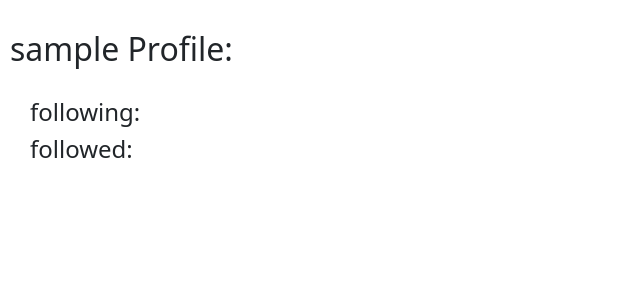
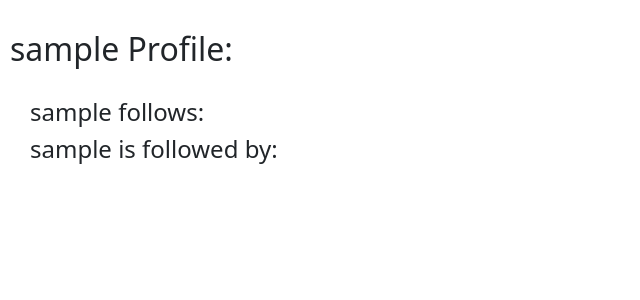
Before and after one commit to Krzys01k/BD2021-gamedb-neo4j, a Flask app: a page that uses FlaskApp/Templates/user_details.html in a window 1280 px wide. Shown: the part 56-356 px from the top of the page, without its empty margins (0-640 px from the left). Run offline with Flask 2, Linux system fonts and the light colour scheme; data that the repository does not hold is empty.

Commit message:
poprawka stylu profilu

```diff
--- a/FlaskApp/Templates/user_details.html
+++ b/FlaskApp/Templates/user_details.html
@@ -2,13 +2,13 @@
 
 {%block content%}
 {% if name == user_name%}
-<h1>Your profile:</h1>
+<h2 style="margin: 10px">Your profile:</h2>
+{% else %}
+<h2 style="margin: 10px"> {{user_name}} Profile:</h2>
 {% endif %}
-<h2 style="margin-left:10px"> {{user_name}} Profile:</h2>
-
-<div style="margin:30px; width:200px; ">
-    <h4>following:</h4>
-        <div class="scrollspy-example" style="max-height:300px; overflow-y: scroll; overflow-x:hidden">
+<div style="margin:30px; width:250px; ">
+    <h4>{{user_name}} follows:</h4>
+        <div class="scrollspy-example" style="max-height:300px; overflow-y: scroll; overflow-x:hidden; width:150px;">
             {% for f in following %}
             <div class="container" style="margin:10px" >
                 <a class="btn btn-dark" href="\users\{{f}}" style="width:100px;">{{ f }}</a>
@@ -16,8 +16,8 @@
             {% endfor %}
         </div>
 
-    <h4>followed:</h4>
-        <div class="scrollspy-example" style="max-height:300px; overflow-y: scroll; overflow-x:hidden">
+    <h4>{{user_name}} is followed by:</h4>
+        <div class="scrollspy-example" style="max-height:300px; overflow-y: scroll; overflow-x:hidden; width:150px;">
             {% for f in followed %}
             <div class="container" style="margin:10px">
                 <a class="btn btn-dark" href="\users\{{f}}" style="width: 100px">{{ f }}</a>
```
